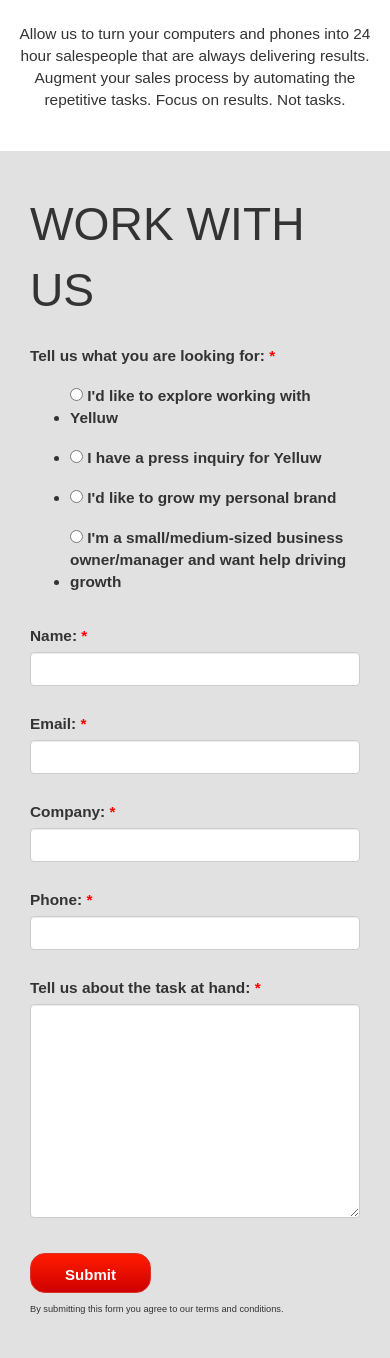
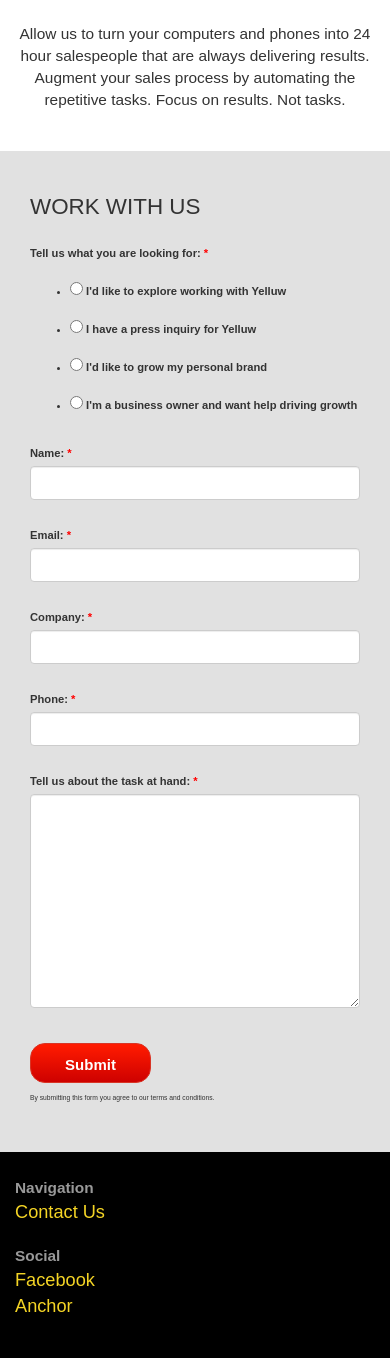
Before and after one commit to yelluw/amy, a Django app: page / in a window 390 px wide. Shown: the part 1393-2751 px from the top of the page. Run offline with Django 3.2, Linux system fonts and the light colour scheme; some libraries are stand-ins or nearby versions; some web fonts are replaced.

Commit message:
Adjusted styles for smaller screens (mobile)

```diff
--- a/cms/forms.py
+++ b/cms/forms.py
@@ -10,7 +10,7 @@
             ("1", "I'd like to explore working with Yelluw"),
             ("2", "I have a press inquiry for Yelluw"),
             ("3", "I'd like to grow my personal brand"),
-            ("4", "I'm a small/medium-sized business owner/manager and want help driving growth"),
+            ("4", "I'm a business owner and want help driving growth"),
         )
 
     ATTRS = {"class": "form-control"}
--- a/cms/static/css/main.css
+++ b/cms/static/css/main.css
@@ -180,4 +180,12 @@
         height: 20%;
         width: 20%;
     }
+
+    .form-header {
+        font-size: 2.0em;
+    }
+
+    .prospect-contact-form {
+        font-size: .8em;
+    }
 }
```
